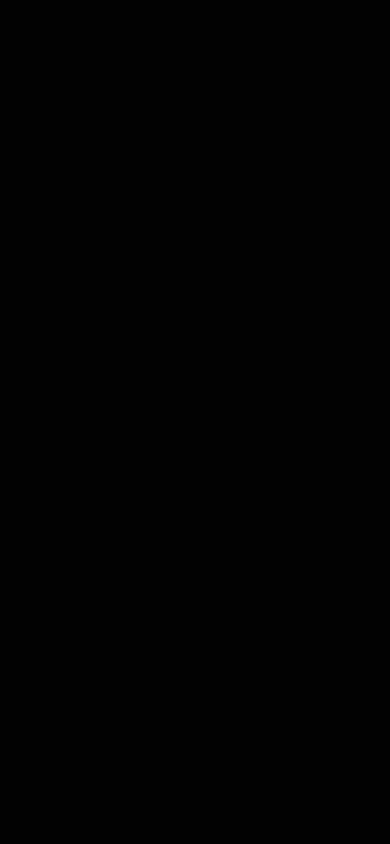
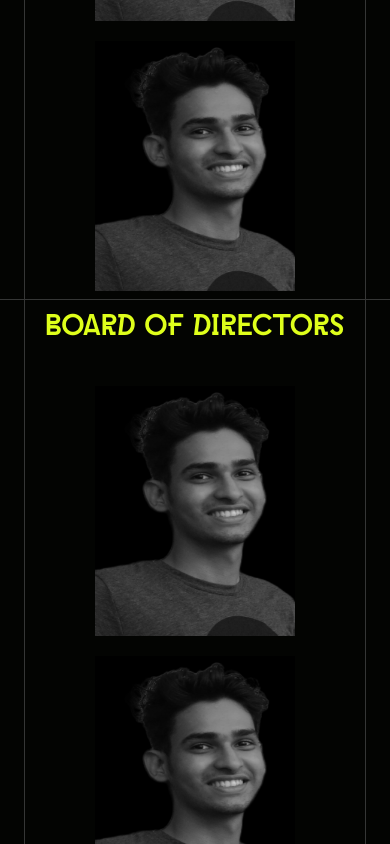
Before and after one commit to noah-johny/techletics-24, a Next.js app: page /about in a window 390 px wide. Shown: the part 3588-4432 px from the top of the page. Before the commit the page ends 3216 px from the top, so only its background shows below. Built offline with nearby package versions, Linux system fonts and the light colour scheme; a web font is replaced by a local one.

Commit message:
added committe

```diff
--- /dev/null
+++ b/app/about/_components/committe_card.tsx
@@ -0,0 +1,26 @@
+import { CustomText } from "@/components/custom";
+import Image from "next/image";
+
+
+interface PositionInfo {
+    position: string;
+    name: string;
+}
+
+
+export default function Committe_card({ info }: { info: PositionInfo }) {
+    return (
+        <div className="w-[200px] md:w-[240px] lg:w-[260px] aspect-[4/5] bg-black group hover:bg-[#DFFF1B] transition delay-80">
+            <div className="w-full h-full relative">
+                <Image alt="card" src={"/images/enric.png"}
+                    width={200}
+                    height={275}
+                    className="w-full h-full block object-fil" />
+                <div className=" peer hidden absolute bottom-0 left-0 right-0 flex-col justify-center items-center w-full bg-gradient-to-t transition delay-100 from-black via-black to-transparent p-3 group-hover:flex">
+                    <span className="font-primary text-lg sm:text-xl">{info.name}</span>
+                    <span className="font-secondary text-lg text-primary sm:text-xl text-center">{info.position}</span>
+                </div>
+            </div>
+        </div>
+    )
+}
--- /dev/null
+++ b/app/about/_components/committee_page.tsx
@@ -0,0 +1,62 @@
+import React from "react";
+import { CustomText } from "@/components/custom";
+import Committe_card from "./committe_card";
+import SectionLayout from "@/layouts/section-layout";
+
+interface Position {
+    position: string;
+    name: string;
+}
+
+interface CommitteeData {
+    title: string;
+    positions: Position[];
+}
+
+export default function Committee_page() {
+    const data: CommitteeData[] = [
+        {
+            title: "Executive Committee",
+            positions: [
+                { position: "Faculty Co-ordinator", name: "Dr. Ravishankar A N" },
+                { position: "Faculty Co-ordinator", name: "Mr. Jisanto M D R" },
+                { position: "Cheif Co-ordinator", name: "Rikson Raphel" },
+                { position: "Faculty Co-ordinator", name: "Mr. Jisanto M D R" },
+                { position: "Faculty Co-ordinator", name: "Mr. Jisanto M D R" },
+                { position: "Faculty Co-ordinator", name: "Mr. Jisanto M D R" },
+                { position: "Faculty Co-ordinator", name: "Mr. Jisanto M D R" },
+                { position: "Faculty Co-ordinator", name: "Mr. Jisanto M D R" },
+
+            ],
+        },
+        {
+            title: "Board of Directors",
+            positions: [
+                { position: "Chairman", name: "David Lee" },
+                { position: "Director", name: "Sarah Wilson" },
+                { position: "Secretary", name: "Matthew Taylor" },
+            ],
+        },
+    ];
+
+    const ceo = "CEO";
+
+    return (
+        <>
+            {data.map((item, index) => (
+                <SectionLayout key={index}>
+                    <div className="flex flex-col justify-center items-center">
+                        <CustomText highlightedTitle>{item.title}</CustomText>
+                        <div className="mt-10 flex flex-wrap gap-5 justify-center items-center">
+
+                            {item.positions.map((position) => (
+                                        <Committe_card info={position}/>
+                                    )
+                            )}
+                        </div>
+                    </div>
+                </SectionLayout>
+            ))}
+        </>
+    );
+}
--- a/app/about/page.tsx
+++ b/app/about/page.tsx
@@ -3,8 +3,8 @@ import Navbar from "@/components/navbar";
 import Title from "@/components/title";
 import PhotoGallery from "./_components/gallery";
 import About from "./_components/about";
-import Image from "next/image";
 import Hero from "./_components/hero";
+import Committee_page from "./_components/committee_page";
 export default function AboutPage() {
   return (
     <>
@@ -35,6 +35,8 @@ export default function AboutPage() {
           priority
         />
       </section> */}
+      <Committee_page />
+
       <SectionLayout>
         <PhotoGallery />
       </SectionLayout>
```
Also changed, not shown: public/images/enric.png (added).
